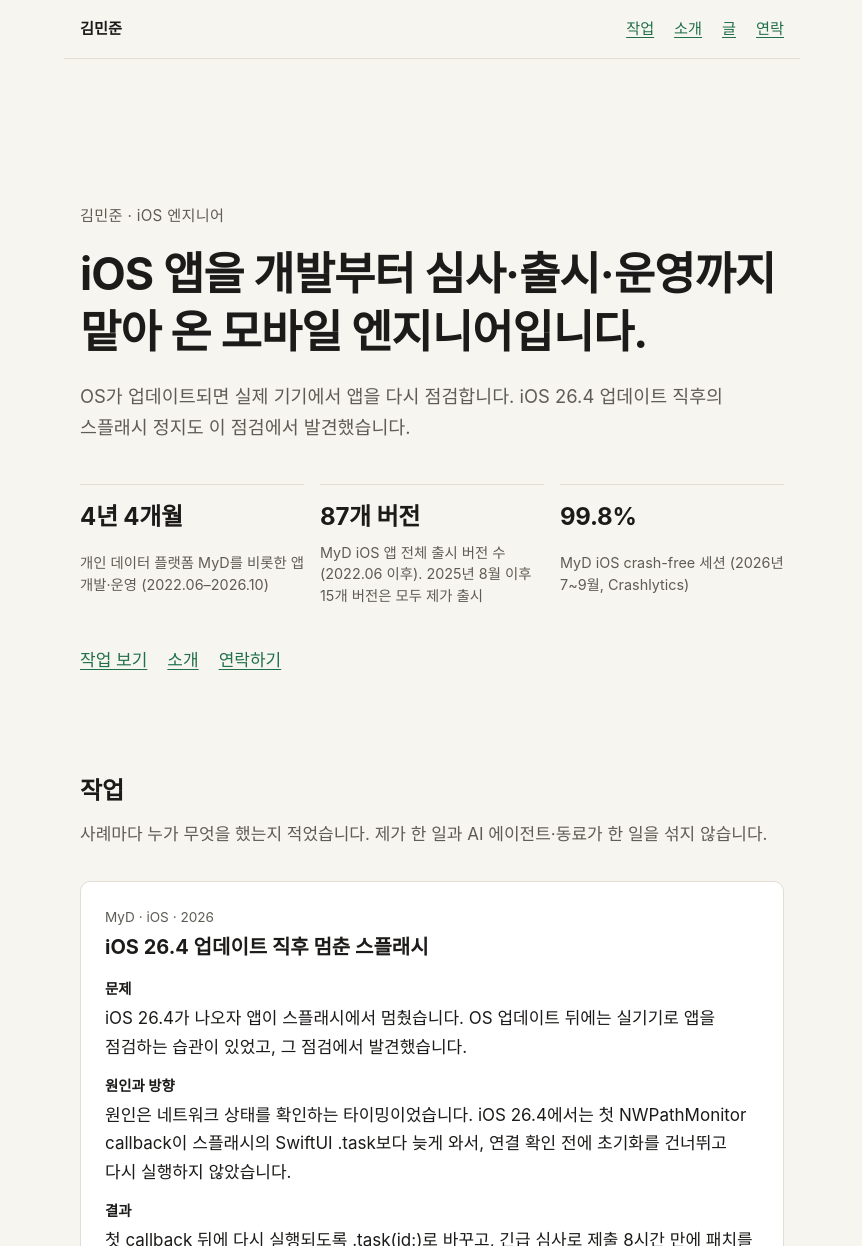
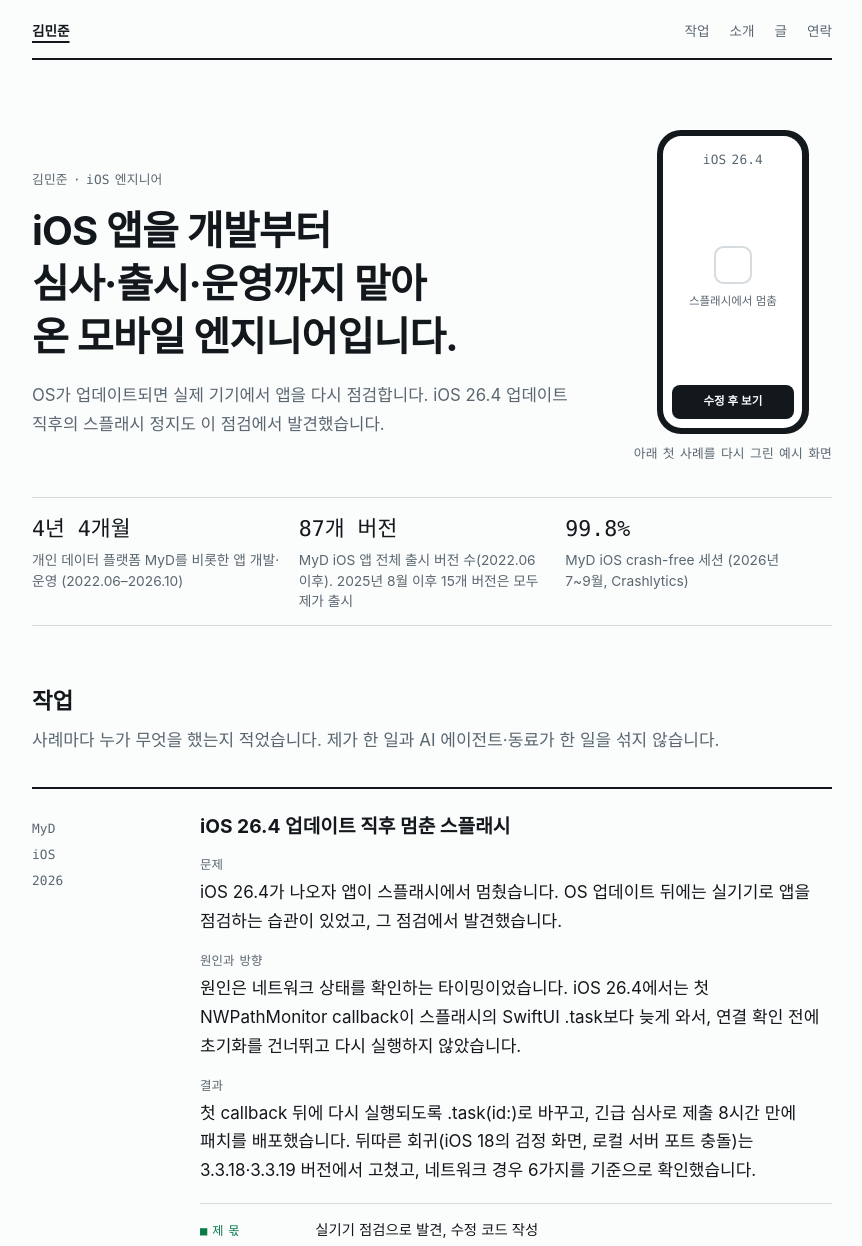
Before and after one commit to minjunkim-labs/portfolio, an Astro site: page / in a window 1280 px wide. Shown: the top 1246 px of the page, without its empty margins (208-1070 px from the left). Built offline with nearby package versions, Linux system fonts and the light colour scheme; Astro itself is replaced by a stand-in of ours.

Commit message:
feat: 장부 모양 디자인을 입히고 첫 화면에 작은 iPhone을 넣는다
흰 바탕, 굵은 구분선, 고정폭 라벨. 색은 역할 표시에만 쓴다.
첫 화면의 iPhone은 iOS 26.4 사례의 수정 전과 후를 보여 준다.
문구는 그대로 두고, 메뉴와 겹치는 바로가기 링크만 지운다.

Co-Authored-By: Claude Fable 5.2 <noreply@anthropic.com>

```diff
--- a/src/layouts/Base.astro
+++ b/src/layouts/Base.astro
@@ -25,28 +25,31 @@ const here = Astro.url.pathname.replace(/\/?$/, "/");
     <meta name="color-scheme" content="light dark" />
     <title>{title}</title>
     <style is:global>
+      /* Ledger look: cool white page, ink rules, system monospace labels. Colour is kept for the who-did-what marks. */
       :root {
-        --bg: #f7f5f0;
+        --bg: #fbfcfc;
         --surface: #ffffff;
-        --text: #1c1b19;
-        --muted: #5f5c55;
-        --line: #e2ded4;
-        --accent: #1f6f4a;
-        --me: #1f6f4a;
-        --agent: #6a4fb3;
-        --peer: #9a5b13;
-        --radius: 10px;
-        --max: 46rem;
+        --text: #12181c;
+        --muted: #5a6770;
+        --line: #d5dbdf;
+        --accent: #0a7a4b;
+        --me: #0a7a4b;
+        --agent: #6247b8;
+        --peer: #9a5a10;
+        --radius: 4px;
+        --max: 52rem;
+        /* shortcut: system fonts only (CSP is default-src 'self'), self-host a webfont if the look must match across OSes. */
+        --mono: ui-monospace, "SF Mono", SFMono-Regular, Menlo, Consolas, monospace;
       }
       @media (prefers-color-scheme: dark) {
         :root {
-          --bg: #141412;
-          --surface: #1c1c19;
-          --text: #ecebe6;
-          --muted: #a7a49b;
-          --line: #2f2e2a;
-          --accent: #6cc79a;
-          --me: #6cc79a;
+          --bg: #111517;
+          --surface: #171c1f;
+          --text: #e9edef;
+          --muted: #9aa6ae;
+          --line: #2a3136;
+          --accent: #5fcf9b;
+          --me: #5fcf9b;
           --agent: #b6a2ef;
           --peer: #e0a75e;
         }
@@ -63,13 +66,20 @@ const here = Astro.url.pathname.replace(/\/?$/, "/");
         word-break: keep-all;
         overflow-wrap: anywhere;
       }
-      a { color: var(--accent); text-underline-offset: 3px; }
-      a:focus-visible, button:focus-visible { outline: 2px solid var(--accent); outline-offset: 3px; border-radius: 4px; }
+      a { color: inherit; text-decoration-thickness: 1px; text-underline-offset: 3px; }
+      a:hover { text-decoration-thickness: 2px; }
+      a:focus-visible, button:focus-visible { outline: 2px solid var(--text); outline-offset: 3px; border-radius: 2px; }
+      .label { font-family: var(--mono); font-size: 0.8rem; color: var(--muted); letter-spacing: 0.01em; }
+      /* Hangul falls back to the body font, so only the monospace space is too wide. */
+      .label, .site-nav, .site-footer, .mono { word-spacing: -0.2em; }
       .wrap { max-width: var(--max); margin: 0 auto; padding: 0 16px; }
-      .site-nav { display: flex; flex-wrap: wrap; gap: 0.25rem 1.25rem; align-items: baseline; padding-top: 1rem; padding-bottom: 1rem; border-bottom: 1px solid var(--line); font-size: 0.95rem; }
-      .site-nav .home { font-weight: 600; color: var(--text); text-decoration: none; margin-right: auto; }
-      .site-nav [aria-current="page"] { color: var(--text); }
-      .site-footer { color: var(--muted); font-size: 0.85rem; padding-top: 2rem; padding-bottom: 3rem; border-top: 1px solid var(--line); margin-top: 3rem; }
+      .site-nav { display: flex; flex-wrap: wrap; gap: 0.25rem 1.25rem; align-items: baseline; padding-top: 1.25rem; padding-bottom: 0.9rem; font-family: var(--mono); font-size: 0.85rem; }
+      .site-nav::after { content: ""; flex-basis: 100%; border-bottom: 2px solid var(--text); margin-top: 0.65rem; }
+      .site-nav a { color: var(--muted); text-decoration: none; }
+      .site-nav a:hover { color: var(--text); }
+      .site-nav .home { font-family: inherit; font-weight: 600; color: var(--text); margin-right: auto; }
+      .site-nav [aria-current="page"] { color: var(--text); text-decoration: underline; text-decoration-thickness: 2px; text-underline-offset: 5px; }
+      .site-footer { font-family: var(--mono); color: var(--muted); font-size: 0.78rem; padding-top: 1.5rem; padding-bottom: 3rem; border-top: 2px solid var(--text); margin-top: 4rem; }
       @media (prefers-reduced-motion: reduce) {
         * { animation: none !important; transition: none !important; scroll-behavior: auto !important; }
       }
--- a/src/pages/about.astro
+++ b/src/pages/about.astro
@@ -97,7 +97,7 @@ const skills = [
   description="모바일 엔지니어 김민준의 일하는 방식, 경력, 개인 프로젝트, 사용 기술입니다."
 >
   <header class="wrap top">
-    <p class="eyebrow">소개</p>
+    <p class="label">소개</p>
     <h1>모바일 엔지니어 김민준입니다.</h1>
     <p class="lead">
       주로 iOS 앱을 개발하고 심사·출시·운영까지 맡았습니다. React Native 앱도 함께 만들었습니다(경력 4년 4개월).
@@ -184,22 +184,24 @@ const skills = [
 </Base>
 
 <style>
-  .top { padding-top: 3rem; padding-bottom: 2rem; }
-  .eyebrow { color: var(--muted); font-size: 0.95rem; margin: 0 0 1rem; }
-  h1 { font-size: clamp(1.7rem, 4.5vw, 2.4rem); line-height: 1.3; margin: 0; letter-spacing: -0.02em; }
-  .lead { font-size: 1.1rem; color: var(--muted); margin: 1.25rem 0 0; }
-  section { padding: 2rem 0; border-top: 1px solid var(--line); }
-  h2 { font-size: 1.5rem; margin: 0 0 1rem; }
+  .top { padding-top: 3rem; padding-bottom: 2.5rem; }
+  h1 { font-size: clamp(1.7rem, 4.5vw, 2.4rem); line-height: 1.3; margin: 0.9rem 0 0; letter-spacing: -0.02em; }
+  .lead { font-size: 1.05rem; color: var(--muted); margin: 1.1rem 0 0; max-width: 38em; }
+  section { padding: 1.5rem 0 2.25rem; border-top: 2px solid var(--text); }
+  h2 { font-size: 1.4rem; margin: 0 0 1rem; }
   h3 { font-size: 1.1rem; margin: 0 0 0.25rem; line-height: 1.5; }
   p { margin: 0.25rem 0 0; }
   .section-note { color: var(--muted); margin: 0 0 1rem; }
   .habits { margin: 0; padding-left: 1.4rem; display: grid; gap: 1.25rem; }
-  .company { display: grid; gap: 0.1rem; margin: 0 0 1rem; }
-  .company span, .period, .role { color: var(--muted); font-size: 0.9rem; }
-  .item { padding: 1rem 0; }
-  .item + .item { border-top: 1px dashed var(--line); }
-  .skills { margin: 0; display: grid; gap: 0.75rem; }
-  .skills dt { font-weight: 600; font-size: 0.9rem; }
+  .habits ::marker { font-family: var(--mono); color: var(--muted); }
+  .company { display: grid; gap: 0.1rem; margin: 0 0 0.5rem; }
+  .company span, .period, .role { color: var(--muted); font-size: 0.86rem; }
+  .company span, .period { font-family: var(--mono); font-size: 0.8rem; }
+  .item { padding: 1rem 0; border-top: 1px solid var(--line); }
+  .skills { margin: 0; display: grid; }
+  .skills div { display: grid; grid-template-columns: 9rem minmax(0, 1fr); gap: 1.5rem; padding: 0.6rem 0; border-top: 1px solid var(--line); }
+  .skills dt { font-family: var(--mono); font-size: 0.8rem; color: var(--muted); padding-top: 0.15rem; }
   .skills dd { margin: 0; }
-  .next { padding: 2rem 0 4rem; border-top: 1px solid var(--line); }
+  .next { padding: 1.5rem 0 0; border-top: 2px solid var(--text); font-family: var(--mono); font-size: 0.85rem; }
+  @media (max-width: 40rem) { .skills div { grid-template-columns: 1fr; gap: 0.1rem; } }
 </style>
--- a/src/pages/index.astro
+++ b/src/pages/index.astro
@@ -97,19 +97,26 @@ const whoLabel = { me: "제 몫", agent: "AI 에이전트 몫", peer: "동료
 
 <Base title="김민준 · iOS 엔지니어">
   <header class="hero wrap">
-    <p class="eyebrow">김민준 · iOS 엔지니어</p>
-    <h1>iOS 앱을 개발부터 심사·출시·운영까지 맡아 온 모바일 엔지니어입니다.</h1>
-    <p class="lead">OS가 업데이트되면 실제 기기에서 앱을 다시 점검합니다. iOS 26.4 업데이트 직후의 스플래시 정지도 이 점검에서 발견했습니다.</p>
+    <div class="intro">
+      <p class="label">김민준 · iOS 엔지니어</p>
+      <h1>iOS 앱을 개발부터 <span class="nb">심사·출시·운영까지</span> 맡아 온 모바일 엔지니어입니다.</h1>
+      <p class="lead">OS가 업데이트되면 실제 기기에서 앱을 다시 점검합니다. iOS 26.4 업데이트 직후의 스플래시 정지도 이 점검에서 발견했습니다.</p>
+    </div>
+    <figure class="replay">
+      <div class="phone">
+        <div class="screen" id="replay-screen">
+          <span class="label">iOS 26.4</span>
+          <p class="state"><span class="mark" aria-hidden="true"></span><span id="replay-state" aria-live="polite">스플래시에서 멈춤</span></p>
+          <button type="button" id="replay-toggle" aria-pressed="false">수정 후 보기</button>
+        </div>
+      </div>
+      <figcaption class="label">아래 첫 사례를 다시 그린 예시 화면</figcaption>
+    </figure>
     <ul class="facts">
       <li><strong>4년 4개월</strong><span>개인 데이터 플랫폼 MyD를 비롯한 앱 개발·운영 (2022.06–2026.10)</span></li>
       <li><strong>87개 버전</strong><span>MyD iOS 앱 전체 출시 버전 수(2022.06 이후). 2025년 8월 이후 15개 버전은 모두 제가 출시</span></li>
       <li><strong>99.8%</strong><span>MyD iOS crash-free 세션 (2026년 7~9월, Crashlytics)</span></li>
     </ul>
-    <nav class="jump" aria-label="바로가기">
-      <a href="#work">작업 보기</a>
-      <a href="/about/">소개</a>
-      <a href="#contact">연락하기</a>
-    </nav>
   </header>
 
   <main>
@@ -118,26 +125,30 @@ const whoLabel = { me: "제 몫", agent: "AI 에이전트 몫", peer: "동료
       <p class="section-note">사례마다 누가 무엇을 했는지 적었습니다. 제가 한 일과 AI 에이전트·동료가 한 일을 섞지 않습니다.</p>
       {works.map((w) => (
         <article class="work" id={w.id} aria-labelledby={`${w.id}-title`}>
-          <p class="context">{w.context}</p>
+          <ul class="context label" aria-label="맥락">
+            {w.context.split(" · ").map((c) => <li>{c}</li>)}
+          </ul>
+          <div class="body">
           <h3 id={`${w.id}-title`}>{w.title}</h3>
           <dl>
-            <dt>문제</dt>
+            <dt class="mono">문제</dt>
             <dd>{w.problem}</dd>
-            <dt>원인과 방향</dt>
+            <dt class="mono">원인과 방향</dt>
             <dd>{w.turn}</dd>
-            <dt>결과</dt>
+            <dt class="mono">결과</dt>
             <dd>{w.result}</dd>
           </dl>
           {w.note && <p class="note">{w.note}</p>}
           <ul class="credits" aria-label="역할 나눔">
             {w.credits.map((c) => (
               <li class={`credit ${c.who}`}>
-                <span class="who">{whoLabel[c.who]}</span>
+                <span class="who mono">{whoLabel[c.who]}</span>
                 {c.text}
               </li>
             ))}
           </ul>
           {w.link && <p class="more"><a href={w.link.href}>{w.link.label} <span aria-hidden="true">→</span></a></p>}
+          </div>
         </article>
       ))}
     </section>
@@ -168,35 +179,58 @@ const whoLabel = { me: "제 몫", agent: "AI 에이전트 몫", peer: "동료
     button.replaceWith(link);
     link.focus();
   });
+
+  // Replays the first case in two states; the text below it carries the same facts without script.
+  const toggle = document.getElementById("replay-toggle");
+  toggle?.addEventListener("click", () => {
+    const fixed = document.getElementById("replay-screen")!.classList.toggle("fixed");
+    document.getElementById("replay-state")!.textContent = fixed ? "첫 callback 뒤 초기화를 다시 실행" : "스플래시에서 멈춤";
+    toggle.textContent = fixed ? "수정 전 보기" : "수정 후 보기";
+    toggle.setAttribute("aria-pressed", String(fixed));
+  });
 </script>
 
 <style>
-  .hero { padding-top: 18vh; padding-bottom: 12vh; }
-  .eyebrow { color: var(--muted); font-size: 0.95rem; margin: 0 0 1rem; letter-spacing: 0.02em; }
-  h1 { font-size: clamp(1.9rem, 5vw, 2.8rem); line-height: 1.3; margin: 0; letter-spacing: -0.02em; }
-  .lead { font-size: 1.15rem; color: var(--muted); margin: 1.25rem 0 2.5rem; }
-  .facts { list-style: none; padding: 0; margin: 0; display: grid; gap: 1rem; grid-template-columns: repeat(auto-fit, minmax(12rem, 1fr)); }
-  .facts li { border-top: 1px solid var(--line); padding-top: 0.75rem; display: grid; gap: 0.25rem; }
-  .facts strong { font-size: 1.5rem; letter-spacing: -0.01em; }
-  .facts span { color: var(--muted); font-size: 0.9rem; line-height: 1.5; }
-  .jump { display: flex; gap: 1.25rem; margin-top: 2.5rem; }
-  h2 { font-size: 1.5rem; margin: 0 0 0.5rem; }
+  .hero { display: grid; grid-template-columns: minmax(0, 1fr) auto; gap: 2rem 2.5rem; align-items: center; padding-top: 3.5rem; padding-bottom: 3.5rem; }
+  h1 { font-size: clamp(1.7rem, 4.6vw, 2.5rem); line-height: 1.32; margin: 0.9rem 0 0; letter-spacing: -0.02em; text-wrap: balance; }
+  .nb { white-space: nowrap; }
+  .lead { font-size: 1.05rem; color: var(--muted); margin: 1.1rem 0 0; max-width: 34em; }
+  .replay { margin: 0; display: grid; gap: 0.6rem; justify-items: center; text-align: center; }
+  .phone { width: 9.5rem; aspect-ratio: 9 / 18; border-radius: 1.5rem; background: var(--text); padding: 0.4rem; }
+  .screen { height: 100%; border-radius: 1.15rem; background: var(--surface); color: var(--text); display: grid; grid-template-rows: auto 1fr auto; padding: 0.8rem 0.55rem 0.55rem; }
+  .state { margin: 0; display: grid; place-content: center; justify-items: center; gap: 0.55rem; font-size: 0.72rem; line-height: 1.45; color: var(--muted); }
+  .mark { width: 2.4rem; height: 2.4rem; border: 2px solid var(--line); border-radius: 0.6rem; transition: border-color 0.2s, border-radius 0.2s; }
+  .fixed .mark { border-color: var(--me); border-radius: 50%; }
+  #replay-toggle { font: inherit; font-size: 0.72rem; font-weight: 600; color: var(--bg); background: var(--text); border: 0; border-radius: 0.5rem; padding: 0.45rem; cursor: pointer; }
+  .facts { grid-column: 1 / -1; list-style: none; padding: 0; margin: 0; display: grid; grid-template-columns: repeat(auto-fit, minmax(12rem, 1fr)); border-top: 1px solid var(--line); }
+  .facts li { border-bottom: 1px solid var(--line); padding: 0.8rem 1rem 0.8rem 0; display: grid; gap: 0.15rem; align-content: start; }
+  .facts strong { font-family: var(--mono); font-weight: 500; font-size: 1.35rem; font-variant-numeric: tabular-nums; }
+  .facts span { color: var(--muted); font-size: 0.86rem; line-height: 1.5; }
+  h2 { font-size: 1.4rem; margin: 0 0 0.4rem; }
   .section-note { color: var(--muted); margin: 0 0 2rem; }
-  .work { background: var(--surface); border: 1px solid var(--line); border-radius: var(--radius); padding: 1.5rem; margin-bottom: 1.25rem; }
-  .context { color: var(--muted); font-size: 0.85rem; margin: 0; }
-  h3 { font-size: 1.25rem; margin: 0.25rem 0 1rem; line-height: 1.4; }
+  .work { display: grid; grid-template-columns: 9rem minmax(0, 1fr); gap: 1.5rem; padding: 1.5rem 0 2rem; border-top: 2px solid var(--text); }
+  .context { list-style: none; margin: 0; padding: 0.3rem 0 0; display: grid; gap: 0.25rem; align-content: start; }
+  h3 { font-size: 1.2rem; margin: 0 0 0.9rem; line-height: 1.4; }
   dl { margin: 0; }
-  dt { font-weight: 600; font-size: 0.9rem; margin-top: 0.75rem; }
+  dt { font-family: var(--mono); font-size: 0.78rem; color: var(--muted); margin-top: 0.9rem; }
   dd { margin: 0.15rem 0 0; }
   .note { color: var(--muted); font-size: 0.9rem; margin: 1rem 0 0; }
-  .credits { list-style: none; padding: 0; margin: 1.25rem 0 0; display: grid; gap: 0.4rem; font-size: 0.9rem; }
-  .credit { display: flex; gap: 0.6rem; align-items: baseline; }
-  .who { font-size: 0.75rem; font-weight: 600; padding: 0.1rem 0.5rem; border-radius: 999px; border: 1px solid currentColor; white-space: nowrap; }
+  .credits { list-style: none; padding: 0.9rem 0 0; margin: 1.1rem 0 0; display: grid; gap: 0.35rem; font-size: 0.9rem; border-top: 1px solid var(--line); }
+  .credit { display: flex; gap: 0.7rem; align-items: baseline; }
+  .who { font-family: var(--mono); font-size: 0.76rem; white-space: nowrap; min-width: 6.5rem; }
+  .who::before { content: "■ "; }
   .credit.me .who { color: var(--me); }
   .credit.agent .who { color: var(--agent); }
   .credit.peer .who { color: var(--peer); }
   .more { margin: 1rem 0 0; }
-  .contact { padding-top: 4rem; padding-bottom: 2rem; }
+  .contact { padding-top: 1.5rem; border-top: 2px solid var(--text); }
   #email { font: inherit; color: var(--bg); background: var(--text); border: 0; border-radius: var(--radius); padding: 0.6rem 1.1rem; cursor: pointer; }
-  .links { list-style: none; padding: 0; display: flex; flex-wrap: wrap; gap: 1.25rem; }
+  .links { list-style: none; padding: 0; display: flex; flex-wrap: wrap; gap: 1.25rem; font-family: var(--mono); font-size: 0.85rem; }
+  @media (max-width: 40rem) {
+    .hero { grid-template-columns: 1fr; padding-top: 2.5rem; }
+    .replay { order: 1; }
+    .phone { width: 8rem; }
+    .work { grid-template-columns: 1fr; gap: 0.5rem; }
+    .context { grid-auto-flow: column; justify-content: start; gap: 0.9rem; }
+  }
 </style>
--- a/src/pages/writing.astro
+++ b/src/pages/writing.astro
@@ -38,7 +38,7 @@ const posts = [
 
 <Base title="글 · 김민준" description="모바일 엔지니어 김민준이 쓴 기술 글 목록입니다.">
   <header class="wrap top">
-    <p class="eyebrow">글</p>
+    <p class="label">글</p>
     <h1>작업하며 쓴 기술 글입니다.</h1>
     <p class="lead">글은 기존 기술 블로그에 있습니다. 제목을 누르면 블로그로 이동합니다.</p>
   </header>
@@ -57,13 +57,14 @@ const posts = [
 </Base>
 
 <style>
-  .top { padding-top: 3rem; padding-bottom: 2rem; }
-  .eyebrow { color: var(--muted); font-size: 0.95rem; margin: 0 0 1rem; }
-  h1 { font-size: clamp(1.7rem, 4.5vw, 2.4rem); line-height: 1.3; margin: 0; letter-spacing: -0.02em; }
-  .lead { font-size: 1.1rem; color: var(--muted); margin: 1.25rem 0 0; }
-  .posts { list-style: none; margin: 0; padding: 0 0 4rem; }
-  .posts li { padding: 1.5rem 0; border-top: 1px solid var(--line); }
-  time { color: var(--muted); font-size: 0.9rem; }
-  h2 { font-size: 1.15rem; line-height: 1.5; margin: 0.25rem 0; }
-  .posts p { margin: 0; color: var(--muted); }
+  .top { padding-top: 3rem; padding-bottom: 2.5rem; }
+  h1 { font-size: clamp(1.7rem, 4.5vw, 2.4rem); line-height: 1.3; margin: 0.9rem 0 0; letter-spacing: -0.02em; }
+  .lead { font-size: 1.05rem; color: var(--muted); margin: 1.1rem 0 0; }
+  .posts { list-style: none; margin: 0; padding: 0; border-top: 2px solid var(--text); }
+  .posts li { display: grid; grid-template-columns: 9rem minmax(0, 1fr); gap: 0 1.5rem; padding: 1.4rem 0; }
+  .posts li + li { border-top: 1px solid var(--line); }
+  time { font-family: var(--mono); font-size: 0.8rem; color: var(--muted); padding-top: 0.3rem; }
+  h2 { font-size: 1.15rem; line-height: 1.5; margin: 0 0 0.3rem; grid-column: 2; }
+  .posts p { margin: 0; color: var(--muted); grid-column: 2; }
+  @media (max-width: 40rem) { .posts li { grid-template-columns: 1fr; } h2, .posts p { grid-column: 1; } }
 </style>
```
